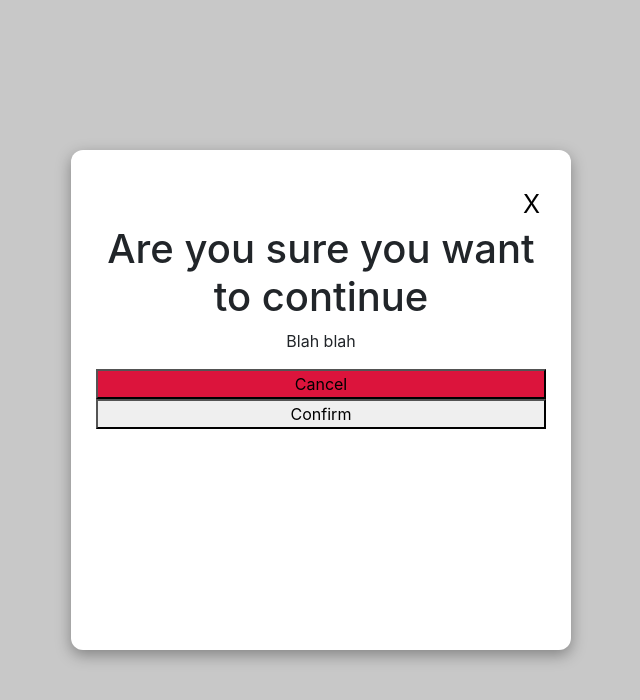
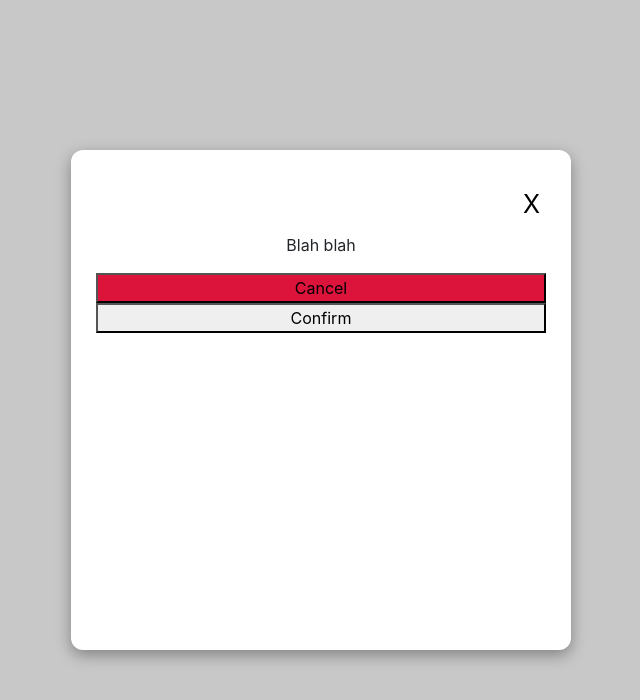
Before and after one commit to enitefall88/Test_Assignment, a React (Create React App) app: page / in a window 1280 px wide. Both pictures are taken after a click on the button "Open Modal". Shown: the top 700 px of the page, without its empty margins (319-959 px from the left). Built offline with nearby package versions, Linux system fonts and the light colour scheme.

Commit message:
ShowModal is moved to a separate function to capture an id

```diff
--- a/src/Components/App.js
+++ b/src/Components/App.js
@@ -59,6 +59,11 @@ function App() {
     setCategories(categories.filter((category) => category.id != id));
 
     console.log("From removeCategories clicked remove");
+    setModalOpen(false)
+  }
+
+  function showModal(id) {
+    setModalOpen(true)
   }
 
   function setActiveCategory(categoryId) {
@@ -80,9 +85,9 @@ function App() {
           Open Modal
         </button>
       </div>
-      {isModalOpen && <Modal setModalOpen={setModalOpen} />}
+      {isModalOpen && <Modal showModal={showModal} confirmModal={removeCategory} />}
       <Categories
-        setModalOpen={setModalOpen}
+        showModal={showModal}
         categories={categories}
         removeCategory={removeCategory}
         onCategorySelect={setActiveCategory}
--- a/src/Components/Categories.js
+++ b/src/Components/Categories.js
@@ -1,6 +1,6 @@
 import React from "react";
 
-function Categories({ categories, removeCategory, onCategorySelect, setModalOpen }) {
+function Categories({ categories, removeCategory, onCategorySelect, showModal }) {
   return (
     <div className="box">
       <ul style={{ listStyleType: "none", paddingLeft: 0 }}>
@@ -11,7 +11,7 @@ function Categories({ categories, removeCategory, onCategorySelect, setModalOpen
             category={category}
             removeCategory={removeCategory}
             onCategorySelect={onCategorySelect}
-            setModalOpen={setModalOpen}
+            showModal={showModal}
           />
         ))}
       </ul>
@@ -19,7 +19,7 @@ function Categories({ categories, removeCategory, onCategorySelect, setModalOpen
   );
 }
 
-function CategoryItem({ category, removeCategory, onCategorySelect, id, setModalOpen }) {
+function CategoryItem({ category, removeCategory, onCategorySelect, id, showModal }) {
   // CategoryItem компонент наверное лучше вынести в отдельный компонент?
 
   return (
@@ -30,8 +30,9 @@ function CategoryItem({ category, removeCategory, onCategorySelect, id, setModal
         type="button"
         onClick={(e) => {
           e.stopPropagation();
-          setModalOpen(true)
-          removeCategory(category.id, e);
+          showModal(id)
+          console.log(id)
+          //removeCategory(category.id, e);
         }}
         style={{ lineHeight: 1, padding: "0.125rem .25rem" }}
       >
--- a/src/Components/Modal.js
+++ b/src/Components/Modal.js
@@ -1,7 +1,7 @@
 import React from "react";
 import "../Modal.css";
 
-function Modal({setModalOpen}) {
+function Modal({setModalOpen, confirmModal, id, message}) {
   return (
     <div className="modal-background" onClick={() => setModalOpen(false)}>
       <div className="modal-container" onClick={e => e.stopPropagation()}>
@@ -9,11 +9,11 @@ function Modal({setModalOpen}) {
           <div className="title-close-btn">
             <button onClick={() => setModalOpen(false)}>X</button>
           </div>
-          <h1>Are you sure you want to continue</h1>
+          <h1>{message}</h1>
           <p>Blah blah</p>
         </div>
         <button onClick={() => setModalOpen(false)} id="cancelBtn">Cancel</button>
-        <button>Confirm</button>
+        <button onClick={() => confirmModal(id)}>Confirm</button>
       </div>
     </div>
   );
```
